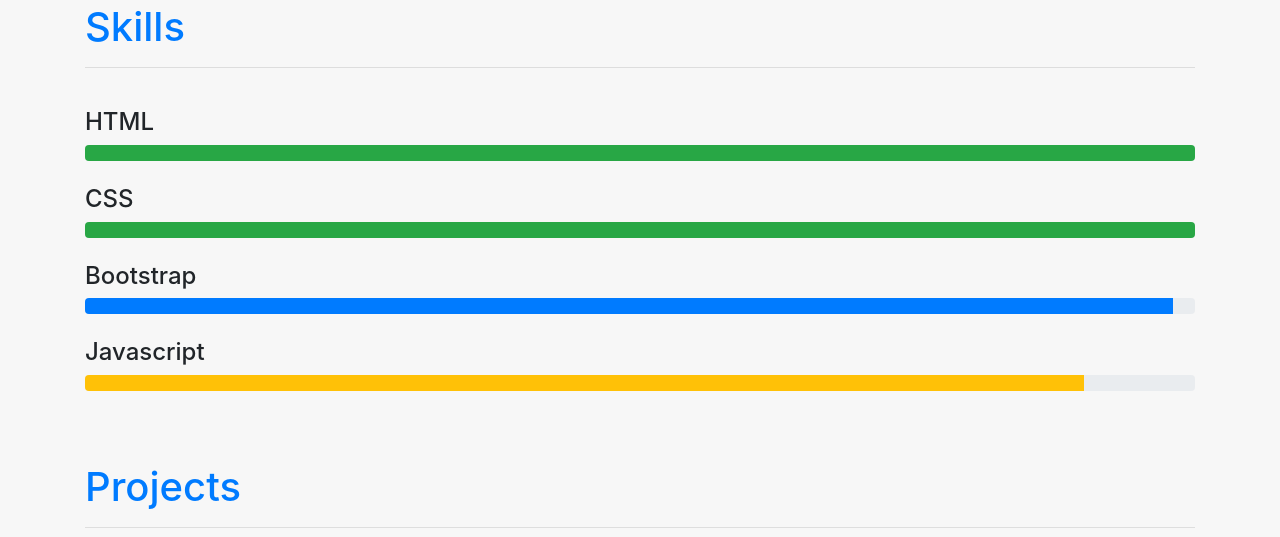
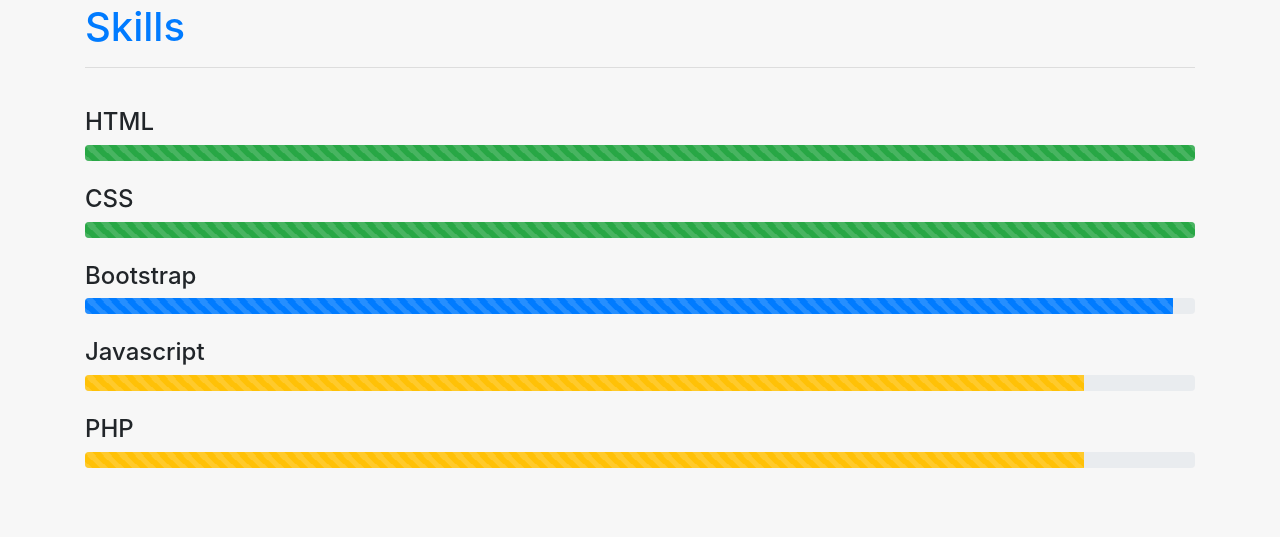
Before and after one commit to rutikkpatel/Portfolio1, a plain HTML site: page index.html in a window 1280 px wide. Shown: the part 1323-1860 px from the top of the page. Drawn offline with nearby package versions, Linux system fonts and the light colour scheme.

Commit message:
Update index.html

```diff
--- a/index.html
+++ b/index.html
@@ -126,28 +126,37 @@
         <br>
         <h4>HTML</h4>
         <div class="progress" >
-            <div class="progress-bar bg-success" role="progressbar" style="width: 100%" aria-valuenow="100"
+            <div class="progress-bar bg-success progress-bar-striped progress-bar-animated" role="progressbar" style="width: 100%" aria-valuenow="100"
             aria-valuemin="0" aria-valuemax="100"></div>
         </div>
         <br>
+
         <h4>CSS</h4>
         <div class="progress">
-            <div class="progress-bar bg-success" role="progressbar" style="width: 100%" aria-valuenow="100"
+            <div class="progress-bar bg-success progress-bar-striped progress-bar-animated" role="progressbar" style="width: 100%" aria-valuenow="100"
             aria-valuemin="0" aria-valuemax="100"></div>
         </div>
         <br>
+
         <h4>Bootstrap</h4>
         <div class="progress">
-            <div class="progress-bar" role="progressbar" style="width: 98%" aria-valuenow="98" aria-valuemin="0"
+            <div class="progress-bar progress-bar-striped progress-bar-animated" role="progressbar" style="width: 98%" aria-valuenow="98" aria-valuemin="0"
             aria-valuemax="100"></div>
         </div>
         <br>
+
         <h4>Javascript</h4>
         <div class="progress">
-            <div class="progress-bar bg-warning" role="progressbar" style="width: 90%" aria-valuenow="90"
+            <div class="progress-bar bg-warning progress-bar-striped progress-bar-animated" role="progressbar" style="width: 90%" aria-valuenow="90"
             aria-valuemin="0" aria-valuemax="100"></div>
         </div>
+        <br>
 
+        <h4>PHP</h4>
+        <div class="progress">
+            <div class="progress-bar bg-warning progress-bar-striped progress-bar-animated" role="progressbar" style="width: 90%" aria-valuenow="90"
+            aria-valuemin="0" aria-valuemax="100"></div>
+        </div>
         <br>
     </div>
 </section>
```
